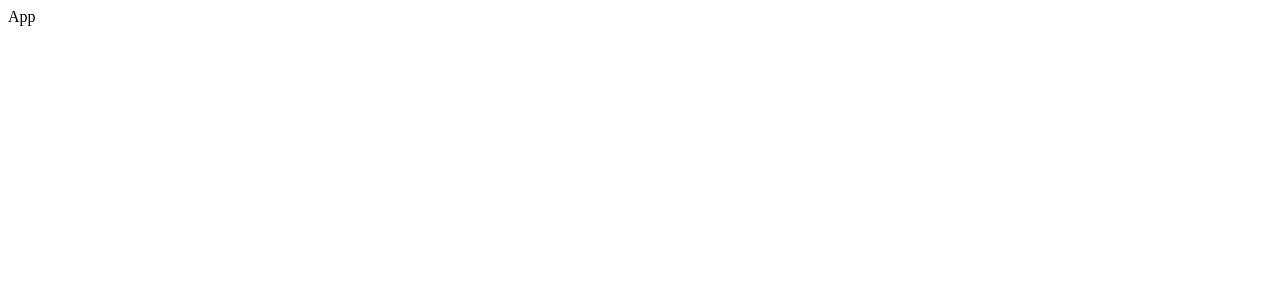
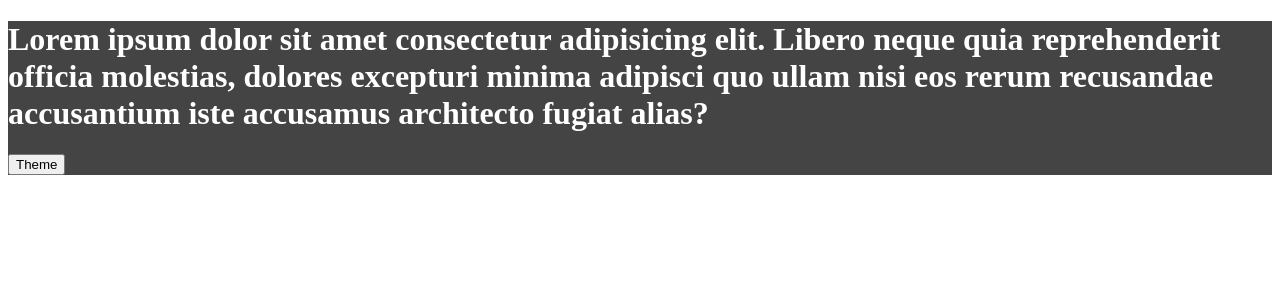
Before and after one commit to anastacia-titmouse/react-pixema-cinema, a React (Create React App) app: page / in a window 1280 px wide. Shown: the top 300 px of the page. Built offline with nearby package versions, Linux system fonts and the light colour scheme.

Commit message:
feat(pixema):  add theme change

```diff
--- a/src/App.tsx
+++ b/src/App.tsx
@@ -1,3 +1,34 @@
+import { useEffect, useState } from "react";
+import styled from "styled-components";
+import { Color } from "./ui";
+
 export const App = () => {
-  return <div>App</div>;
+  const [theme, setTheme] = useState<"dark" | "light">("dark");
+
+  useEffect(() => {
+    document.documentElement.setAttribute("theme", theme);
+  }, [theme]);
+
+  const handleTheme = () => {
+    setTheme((theme) => (theme === "dark" ? "light" : "dark"));
+  };
+
+  return (
+    <StyledApp>
+      <Title>
+        Lorem ipsum dolor sit amet consectetur adipisicing elit. Libero neque
+        quia reprehenderit officia molestias, dolores excepturi minima adipisci
+        quo ullam nisi eos rerum recusandae accusantium iste accusamus
+        architecto fugiat alias?
+      </Title>
+      <button onClick={handleTheme}>Theme</button>
+    </StyledApp>
+  );
 };
+
+const StyledApp = styled.div`
+  background: ${Color.Primary_BG};
+`;
+const Title = styled.h1`
+  color: ${Color.Primary_TX};
+`;
--- a/src/index.tsx
+++ b/src/index.tsx
@@ -1,7 +1,13 @@
 import ReactDOM from "react-dom/client";
 import { App } from "./App";
+import { GlobalStyles } from "./ui/globalStyles";
 
 const root = ReactDOM.createRoot(
   document.getElementById("root") as HTMLElement
 );
-root.render(<App />);
+root.render(
+  <>
+    <GlobalStyles />
+    <App />
+  </>
+);
--- a/src/ui/colors.ts
+++ b/src/ui/colors.ts
@@ -11,4 +11,6 @@ export enum Color {
   Green = "#00A340",
   Yellow = "#F3A608",
   Orange = "#F45D2D",
+  Primary_BG = "var(--bg-primary)",
+  Primary_TX = "var(--primary)",
 }
--- /dev/null
+++ b/src/ui/globalStyles.ts
@@ -0,0 +1,12 @@
+import { createGlobalStyle } from "styled-components";
+import { darkTheme, lightTheme } from "./theme";
+
+export const GlobalStyles = createGlobalStyle`
+html[theme = "dark"] {
+    ${darkTheme}
+}
+
+html[theme = "light"] {
+    ${lightTheme}
+}
+`;
--- a/src/ui/media.ts
+++ b/src/ui/media.ts
@@ -1,4 +1,4 @@
 export enum Media {
-  Mobile = "@media (max-width: 575px)",
-  Tablet = "@media (max-width: 991px)",
+  Mobile = "@media (max-width: 320px)",
+  Tablet = "@media (max-width: 768px)",
 }
--- /dev/null
+++ b/src/ui/theme.ts
@@ -0,0 +1,10 @@
+import { css } from "styled-components";
+
+export const darkTheme = css`
+  --primary: #ffffff;
+  --bg-primary: #444444;
+`;
+export const lightTheme = css`
+  --primary: #444444;
+  --bg-primary: #ffffff;
+`;
```
